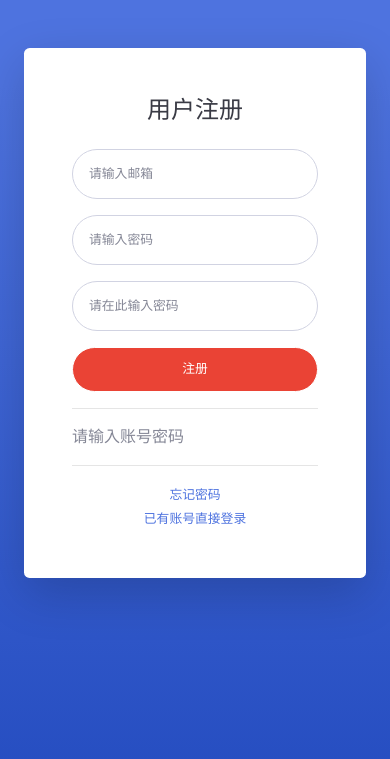
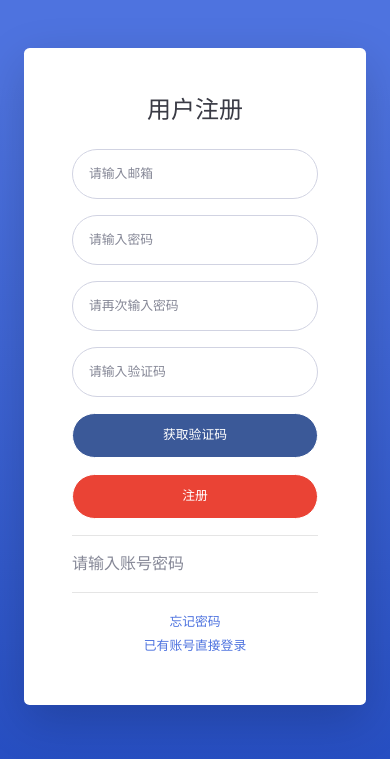
Before and after one commit to OrdinaryClover/Qshop, a Django app: page /seller/register/ in a window 390 px wide. Shown: the top 759 px of the page. Run offline with Django 3.2, Linux system fonts and the light colour scheme; some libraries are stand-ins or nearby versions.

Commit message:
3.4完结版
Signed-off-by: wu <1975964827@qq.com>

```diff
--- a/Qshop/settings.py
+++ b/Qshop/settings.py
@@ -118,13 +118,14 @@ AUTH_PASSWORD_VALIDATORS = [
 
 LANGUAGE_CODE = 'en-us'
 
-TIME_ZONE = 'UTC'
+TIME_ZONE = 'Asia/Shanghai'
 
 USE_I18N = True
 
 USE_L10N = True
 
-USE_TZ = True
+# USE_TZ = True
+USE_TZ = False
 
 
 # Static files (CSS, JavaScript, Images)
--- a/Seller/models.py
+++ b/Seller/models.py
@@ -45,3 +45,8 @@ class Goods(models.Model):
     goods_store = models.ForeignKey(to=LoginUser,on_delete=models.CASCADE)
     class Meta:
         db_table = "goods"
+
+class ValidCode(models.Model):
+    user = models.CharField(max_length=32,verbose_name="用户账号")
+    code = models.CharField(max_length=8,verbose_name="验证码")
+    create_time = models.DateTimeField(auto_now=True,verbose_name="验证码创建时间")
--- a/Seller/templates/seller/register.html
+++ b/Seller/templates/seller/register.html
@@ -44,13 +44,21 @@
                     <input type="password" name="password" class="form-control form-control-user" id="exampleInputPassword" placeholder="请输入密码">
                   </div>
                   <div class="col-sm-6">
-                    <input type="password" name="repassword" class="form-control form-control-user" id="exampleRepeatPassword" placeholder="请在此输入密码">
+                    <input type="password" name="repassword" class="form-control form-control-user" id="exampleRepeatPassword" placeholder="请再次输入密码">
+                  </div>
+                </div>
+                <div class="form-group row">
+                  <div class="col-sm-6 mb-3 mb-sm-0">
+                    <input type="text" name="code" class="form-control form-control-user" id="exampleInputuser_code" placeholder="请输入验证码">
+                  </div>
+                  <div class="col-sm-6">
+                    <input type="button" class="btn btn-facebook btn-user btn-block" id="get_code" value="获取验证码">
                   </div>
                 </div>
 {#                <a href="login.html" class="btn btn-primary btn-user btn-block">#}
 {#                  注册#}
 {#                </a>#}
-                  <input type="submit" class="btn btn-google btn-user btn-block" value="注册">
+                  <input type="submit" class="btn btn-google btn-user btn-block" id="check_code" value="注册">
                 <hr>
               </form>
                 <span>{{ message }}</span>
@@ -78,6 +86,25 @@
 
   <!-- Custom scripts for all pages-->
   <script src="/static/seller/js/sb-admin-2.min.js"></script>
+  <script>
+      $("#get_code").click(
+          function () {
+              var email = $("#exampleInputEmail").val();
+              $.ajax({
+                  url:"/seller/get_code/?email=" + email,
+                  type:"get",
+                  data:"",
+                  success:function (data) {
+                      console.log(data)
+                  },
+                  error:function (error) {
+                      console.log(error)
+                  }
+              })
+
+          }
+      )
+  </script>
 
 </body>
 
--- a/Seller/urls.py
+++ b/Seller/urls.py
@@ -10,6 +10,7 @@ urlpatterns = [
     re_path('goodsstatus/(?P<id>\d+)/(?P<status>\w+)/', goods_status),
     path('user_profile/',user_profile),
     path('goods_add/',goods_add),
+    path('get_code/',get_code),
     # path('add_label/',add_label),
 
 ]
--- a/Seller/views.py
+++ b/Seller/views.py
@@ -27,16 +27,26 @@ def loginValid(func):
     return inner
 ##注册
 def register(request):
-    print(request.POST)
     email = request.POST.get("email")
     password = request.POST.get("password")
     repassword = request.POST.get("repassword")
+    code = request.POST.get("code")
     if email and password and repassword:
-        LoginUser.objects.create(email=email,password=setPassword(password),user_type=0)
-        return HttpResponseRedirect("/seller/login/")
+        if code:
+            computer_code = ValidCode.objects.filter(user=email).order_by("-create_time").first()
+            if code == computer_code.code:
+                LoginUser.objects.create(email=email,password=setPassword(password),user_type=0)
+                return HttpResponseRedirect("/seller/login/")
+            else:
+                message = "验证码错误请重新输入"
+        else:
+            message = "请输入验证码"
     else:
         message = "请输入账号密码"
     return render(request,"seller/register.html",locals())
+
+
+
 ##登录
 def login(request):
     print(request.POST)
@@ -210,3 +220,27 @@ def add_label(request):
     GoodsType.objects.create(type_label="速冻食品",type_description="速冻食品",type_picture="img/banner06.jpg")
 
     return HttpResponse("添加成功")
+
+from sdk.send163 import sendQQ_Email
+def get_code(request):
+    result = {"code":10000,"msg":"验证码已发送,注意查收"}
+    ##发送验证码
+    email = request.GET.get("email")
+    user_email = ValidCode.objects.create()
+    print(email,user_email)
+    code = random.randint(10000,99999)
+    params = {
+        "content":"您的验证码为:{},请注意邮箱进行查收".format(code),
+        "recver": email,
+    }
+    try:
+        # sendQQ_Email(params)
+        ##存储到数据库
+        user_email.user = "{}".format(email)
+        user_email.code = "{}".format(code)
+        user_email.save()
+        result = {"code":10000, "msg": "验证码已发送,注意查收"}
+    except:
+        result = {"code": 10001, "msg": "验证码发送失败"}
+
+    return JsonResponse(result)
```
Also changed, not shown: sdk/send163.py (added, +36 -0 lines), Seller/migrations/0010_validcode.py (added).
